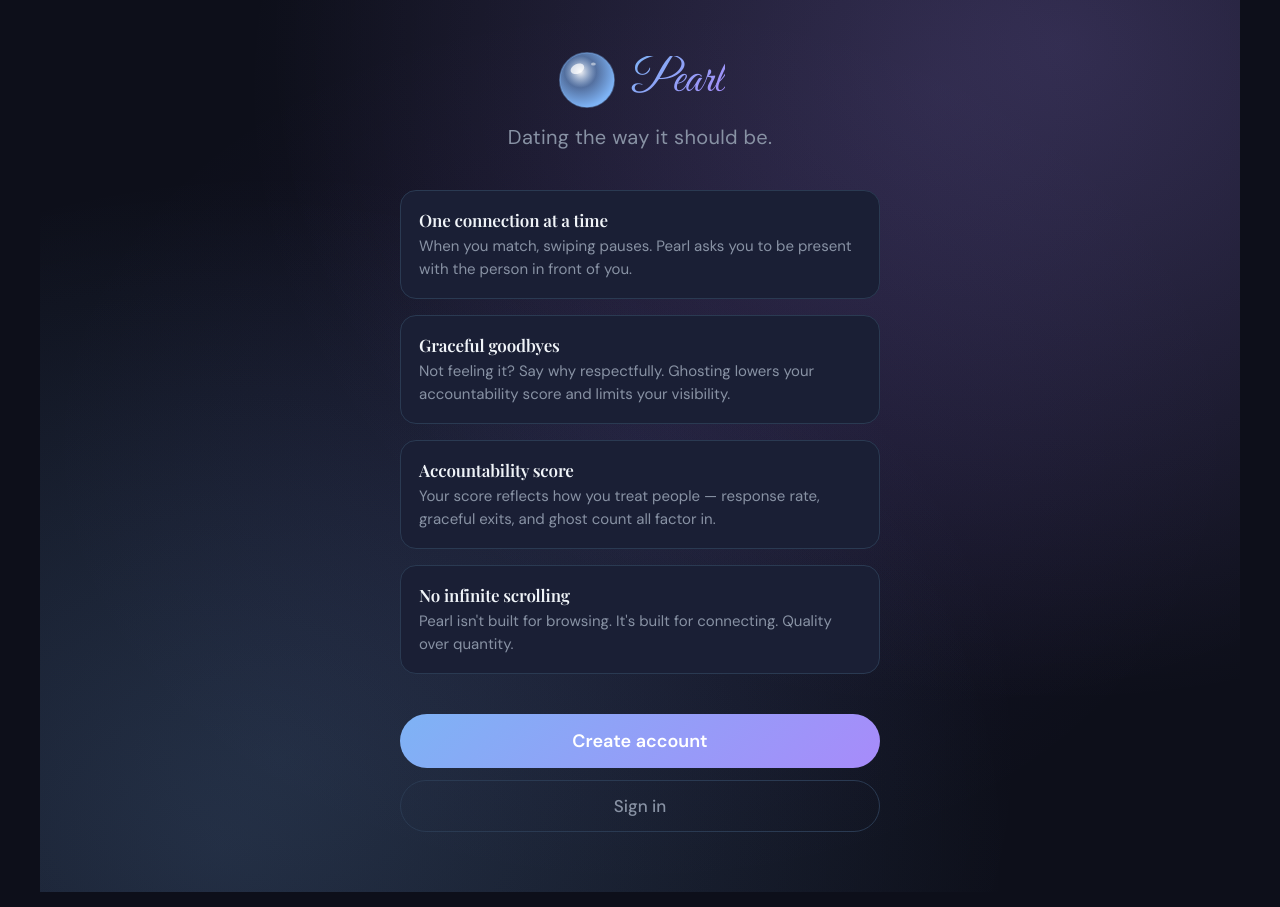
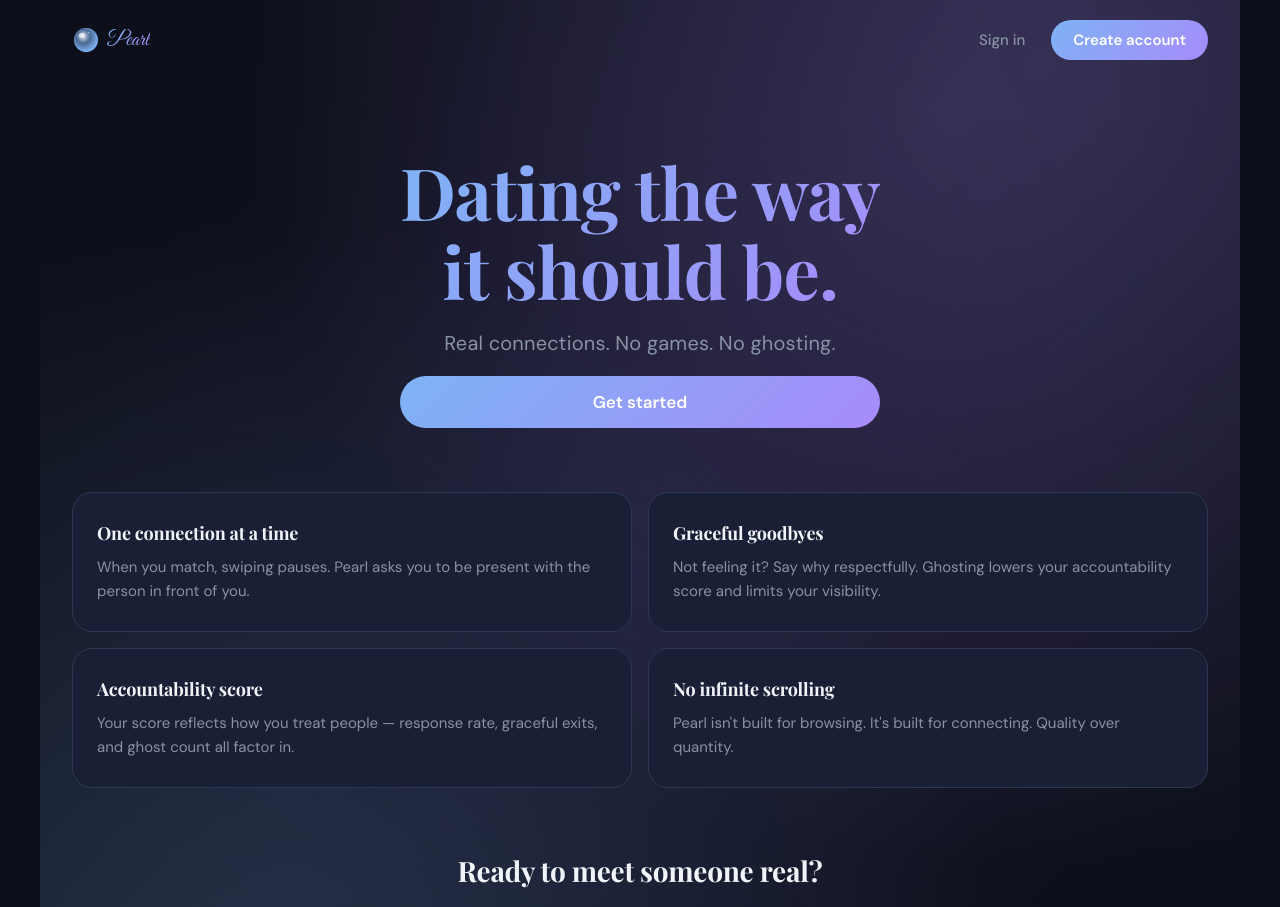
Before and after one commit to mmbower1/dating-app, a React (Vite) app: page / in a window 1280 px wide. Shown: the top 907 px of the page. Built offline with nearby package versions, Linux system fonts and the light colour scheme; no server answers; a web font is replaced by a local one.

Commit message:
Redesign landing page — full-width, nav with buttons top-right, 2x2 pillar grid
Co-Authored-By: Claude Sonnet 4.6 <noreply@anthropic.com>

```diff
--- a/src/index.css
+++ b/src/index.css
@@ -2326,90 +2326,147 @@ form button[type="submit"]:disabled {
 
 /* ── Welcome page ───────────────────────────────────── */
 
+/* ── Welcome page ───────────────────────────────────── */
 .welcome-page {
   min-height: 100dvh;
   display: flex;
   flex-direction: column;
   align-items: center;
-  padding: 48px 24px 60px;
-  gap: 40px;
   background-image:
-    radial-gradient(ellipse at 75% 10%, rgba(167,139,250,0.1) 0%, transparent 55%),
+    radial-gradient(ellipse at 75% 10%, rgba(167,139,250,0.12) 0%, transparent 55%),
     radial-gradient(ellipse at 20% 85%, rgba(126,179,245,0.1) 0%, transparent 55%);
 }
 
+/* nav */
+.welcome-nav {
+  width: 100%;
+  max-width: 1400px;
+  display: flex;
+  align-items: center;
+  justify-content: space-between;
+  padding: 20px 32px;
+}
+
+.welcome-nav-actions {
+  display: flex;
+  align-items: center;
+  gap: 12px;
+}
+
+.welcome-nav-signin {
+  background: transparent;
+  border: none;
+  color: var(--text-secondary);
+  font-size: 15px;
+  font-weight: 500;
+  cursor: pointer;
+  padding: 8px 14px;
+  border-radius: 50px;
+  transition: color 0.2s;
+}
+.welcome-nav-signin:hover { color: var(--text-primary); }
+
+.welcome-nav-cta {
+  background: var(--gradient);
+  border: none;
+  color: #fff;
+  font-size: 15px;
+  font-weight: 600;
+  cursor: pointer;
+  padding: 10px 22px;
+  border-radius: 50px;
+  transition: opacity 0.2s;
+}
+.welcome-nav-cta:hover { opacity: 0.88; }
+
+/* hero */
 .welcome-hero {
   display: flex;
   flex-direction: column;
   align-items: center;
-  gap: 12px;
   text-align: center;
+  padding: 72px 24px 64px;
+  gap: 20px;
+  max-width: 900px;
+}
+
+.welcome-headline {
+  font-size: clamp(42px, 8vw, 72px);
+  font-weight: 700;
+  line-height: 1.1;
+  background: var(--gradient);
+  -webkit-background-clip: text;
+  -webkit-text-fill-color: transparent;
+  background-clip: text;
 }
 
 .welcome-tagline {
   font-size: 20px;
   color: var(--text-secondary);
-  letter-spacing: 0.3px;
-}
-
+  letter-spacing: 0.2px;
+}
+
+/* pillars grid */
 .welcome-pillars {
-  display: flex;
-  flex-direction: column;
+  display: grid;
+  grid-template-columns: repeat(2, 1fr);
   gap: 16px;
   width: 100%;
-  max-width: 480px;
+  max-width: 1400px;
+  padding: 0 32px 64px;
 }
 
 .welcome-pillar {
-  display: flex;
-  gap: 16px;
-  align-items: flex-start;
   background: var(--bg-card);
   border: 1px solid var(--border);
-  border-radius: 16px;
-  padding: 18px;
-}
-
-.pillar-icon {
-  font-size: 28px;
-  flex-shrink: 0;
-  margin-top: 2px;
+  border-radius: 20px;
+  padding: 28px 24px;
 }
 
 .welcome-pillar h3 {
-  font-size: 17px;
-  font-weight: 600;
-  color: var(--text-primary);
-  margin-bottom: 4px;
+  font-size: 18px;
+  font-weight: 700;
+  color: var(--text-primary);
+  margin-bottom: 10px;
 }
 
 .welcome-pillar p {
   font-size: 15px;
   color: var(--text-secondary);
-  line-height: 1.5;
-}
-
-.welcome-actions {
-  display: flex;
-  flex-direction: column;
-  gap: 12px;
+  line-height: 1.6;
+}
+
+/* footer cta */
+.welcome-footer-cta {
+  display: flex;
+  flex-direction: column;
+  align-items: center;
+  gap: 14px;
   width: 100%;
   max-width: 480px;
-}
-
+  padding: 0 24px 80px;
+  text-align: center;
+}
+
+.welcome-footer-cta h2 {
+  font-size: 28px;
+  font-weight: 700;
+  margin-bottom: 6px;
+}
+
+/* shared buttons */
 .welcome-cta {
-  padding: 15px;
+  padding: 15px 32px;
   border-radius: 50px;
   background: var(--gradient);
   color: #fff;
-  font-size: 18px;
+  font-size: 17px;
   font-weight: 700;
   border: none;
   cursor: pointer;
   width: 100%;
   transition: opacity 0.2s;
 }
-
 .welcome-cta:hover { opacity: 0.88; }
 
 .welcome-secondary {
@@ -2418,16 +2475,24 @@ form button[type="submit"]:disabled {
   background: transparent;
   border: 1px solid var(--border);
   color: var(--text-secondary);
-  font-size: 17px;
+  font-size: 15px;
   font-weight: 500;
   cursor: pointer;
   width: 100%;
   transition: border-color 0.2s, color 0.2s;
 }
-
 .welcome-secondary:hover {
   border-color: var(--accent-purple);
   color: var(--accent-purple);
+}
+
+@media (max-width: 560px) {
+  .welcome-pillars {
+    grid-template-columns: 1fr;
+  }
+  .welcome-nav {
+    padding: 16px 20px;
+  }
 }
 
 /* ── Legal pages ────────────────────────────────────── */
--- a/src/pages/Welcome.tsx
+++ b/src/pages/Welcome.tsx
@@ -25,30 +25,42 @@ const Welcome = () => {
 
   return (
     <div className="welcome-page">
-      <div className="welcome-hero">
-        <Logo size="lg" showText={true} />
-        <p className="welcome-tagline">Dating the way it should be.</p>
-      </div>
 
-      <div className="welcome-pillars">
+      {/* ── Top nav ── */}
+      <nav className="welcome-nav">
+        <Logo size="sm" showText={true} />
+        <div className="welcome-nav-actions">
+          <button className="welcome-nav-signin" onClick={() => navigate('/login')}>Sign in</button>
+          <button className="welcome-nav-cta" onClick={() => navigate('/register')}>Create account</button>
+        </div>
+      </nav>
+
+      {/* ── Hero ── */}
+      <section className="welcome-hero">
+        <h1 className="welcome-headline">Dating the way<br />it should be.</h1>
+        <p className="welcome-tagline">Real connections. No games. No ghosting.</p>
+        <button className="welcome-cta" onClick={() => navigate('/register')}>
+          Get started
+        </button>
+      </section>
+
+      {/* ── Pillars ── */}
+      <section className="welcome-pillars">
         {pillars.map((p) => (
           <div key={p.title} className="welcome-pillar">
-            <div>
-              <h3>{p.title}</h3>
-              <p>{p.body}</p>
-            </div>
+            <h3>{p.title}</h3>
+            <p>{p.body}</p>
           </div>
         ))}
-      </div>
+      </section>
 
-      <div className="welcome-actions">
-        <button className="welcome-cta" onClick={() => navigate('/register')}>
-          Create account
-        </button>
-        <button className="welcome-secondary" onClick={() => navigate('/login')}>
-          Sign in
-        </button>
-      </div>
+      {/* ── Footer CTA ── */}
+      <section className="welcome-footer-cta">
+        <h2>Ready to meet someone real?</h2>
+        <button className="welcome-cta" onClick={() => navigate('/register')}>Create your profile</button>
+        <button className="welcome-secondary" onClick={() => navigate('/login')}>Already have an account? Sign in</button>
+      </section>
+
     </div>
   );
 };
```
